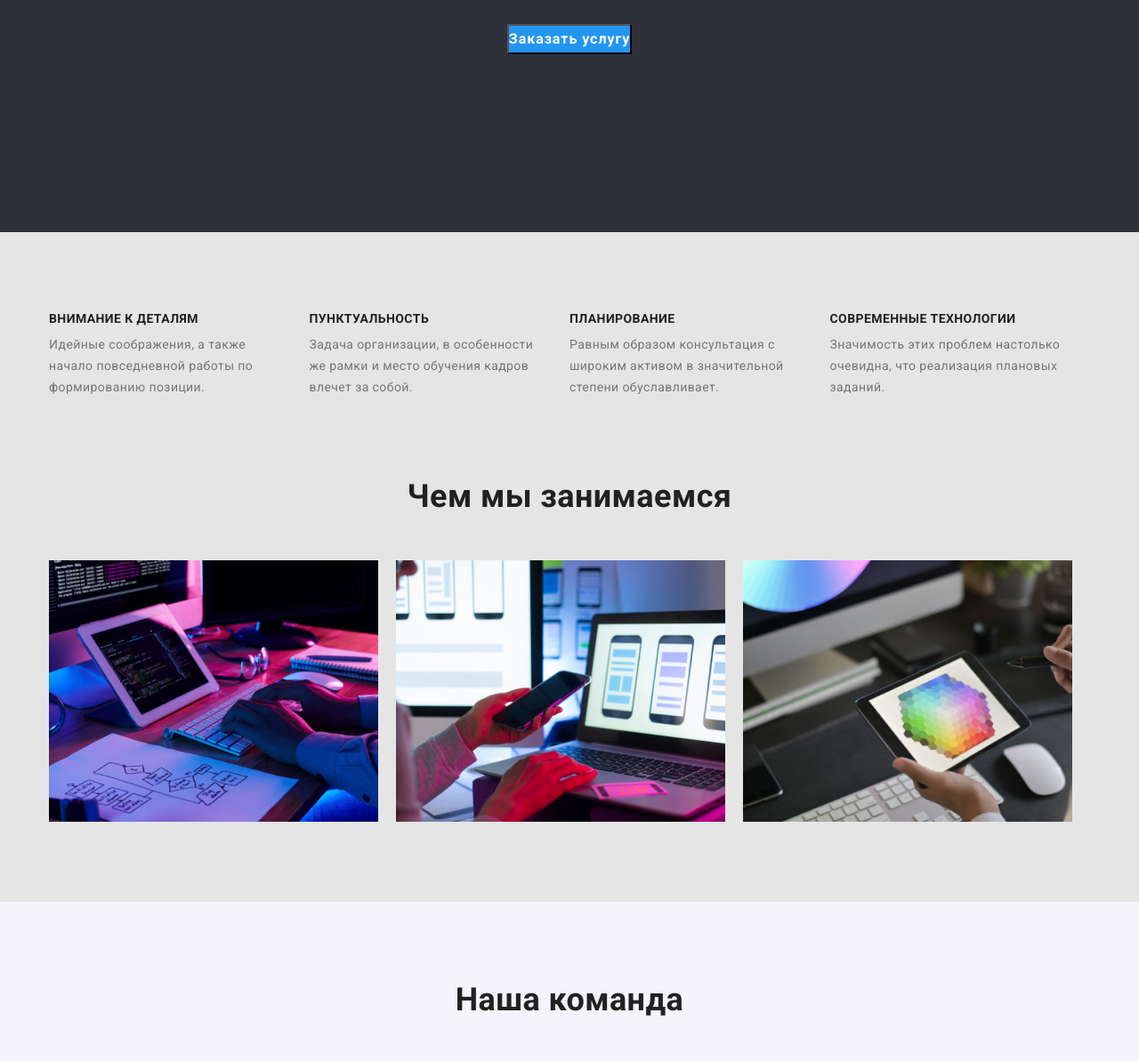
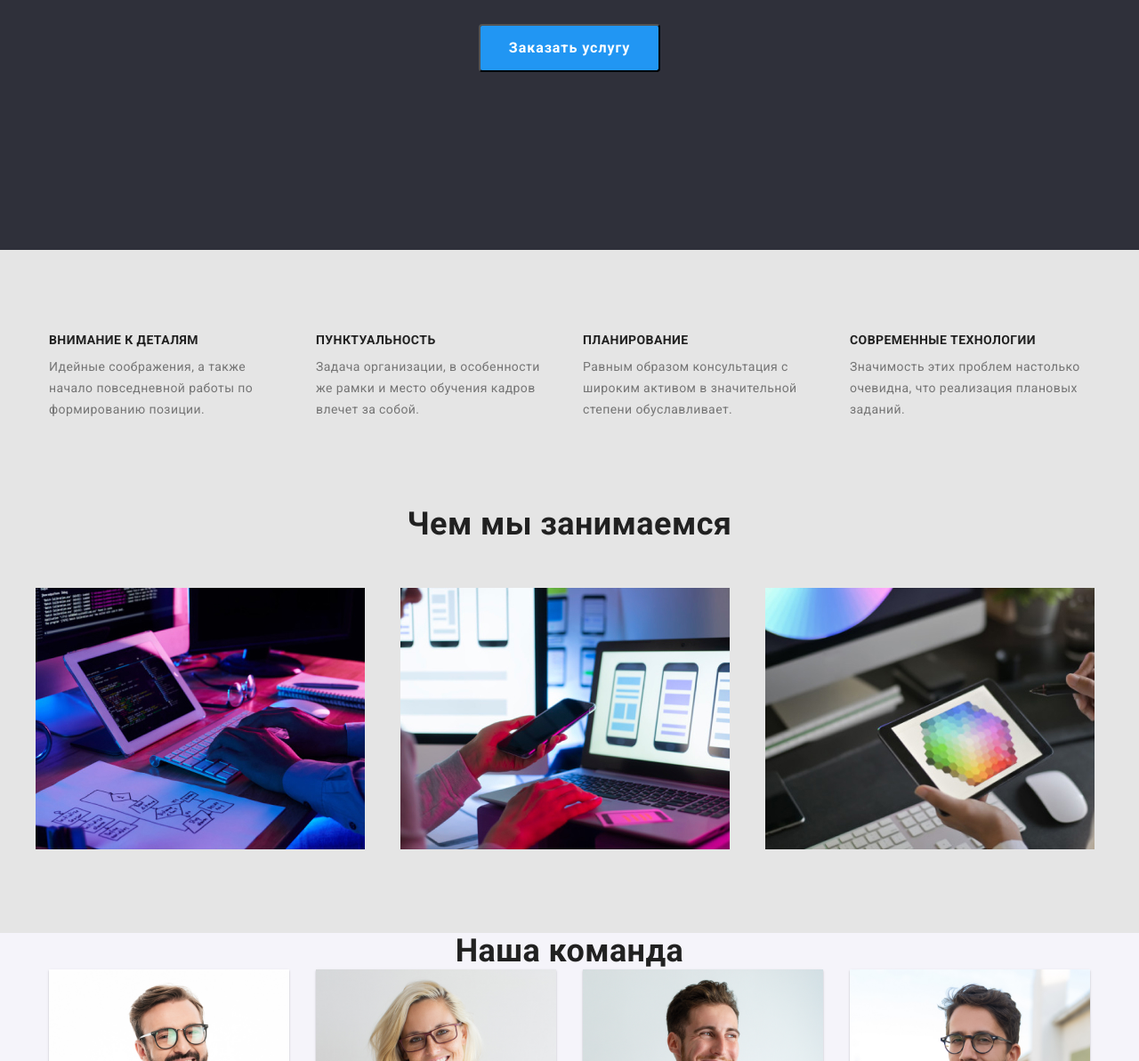
Before and after one commit to EvgeniyBoyko/goit-markup-hw-03, a plain HTML site: page index.html in a window 1280 px wide. Shown: the part 399-1592 px from the top of the page at 89% size. Drawn offline with nearby package versions, Linux system fonts and the light colour scheme.

Commit message:
feature + work list

```diff
--- a/CSS/style.css
+++ b/CSS/style.css
@@ -10,6 +10,8 @@
 
 img {
   display: block;
+  max-width: 100%;
+  height: auto;
 }
 
 * {
@@ -36,6 +38,8 @@ h4 {
 
 ul {
   list-style: none;
+  margin: 0px;
+  padding: 0px;
 }
 
 /* =================Header================= */
@@ -67,12 +71,6 @@ ul {
 
 /* ===================END logo================ */
 
-.nav-header {
-  display: flex;
-  justify-content: space-between;
-  align-items: center;
-}
-
 .header-container {
   display: flex;
   align-items: center;
@@ -91,7 +89,11 @@ ul {
 
 .nav-header {
   display: flex;
+  justify-content: space-between;
+  align-items: center;
+  margin-right: auto;
 }
+
 .site-nav {
   display: flex;
   margin-left: 90px;
@@ -164,7 +166,7 @@ ul {
   text-transform: uppercase;
 }
 
-.hero-page .hero-link {
+.hero-page .hero-btn {
   color: var(--text-wite-color);
   font-weight: 700;
   font-size: 16px;
@@ -176,8 +178,8 @@ ul {
   background-color: var(--text-accent);
 }
 
-.hero-page .hero-link:focus,
-.hero-page .hero-link:hover {
+.hero-page .hero-btn:focus,
+.hero-page .hero-btn:hover {
   color: var(--text-black-color);
   background-color: var(--background-second-color);
 }
@@ -190,7 +192,7 @@ ul {
   text-align: center;
 }
 
-.hero-page .button {
+.hero-page .hero-btn {
   color: var(--text-wite-color);
   background-color: var(--text-accent);
   font-weight: 700;
@@ -201,11 +203,15 @@ ul {
   letter-spacing: 0.06em;
 }
 
-.hero-link {
+.hero-btn {
   text-align: center;
   margin-left: auto;
   margin-right: auto;
   margin-top: 30px;
+  padding: 10px 0;
+  padding-left: 32px;
+  padding-right: 32px;
+  border-radius: 4px;
 }
 
 /* =================END HERO================  */
@@ -249,44 +255,56 @@ ul {
 /* =====================FEARURES================ */
 
 .features-item:not(:last-child) {
-  padding-right: 30px;
+  margin-right: 30px;
+}
+
+.section-features {
+  padding-top: 94px;
+  padding-bottom: 48px;
 }
 
 .features-list {
   display: flex;
   flex-wrap: wrap;
-  padding-top: 90px;
+  margin-right: -30px;
 }
 
 .features-item {
-  flex-basis: calc(100% / 4);
+  flex-basis: calc(100% / 4 - 30px);
 }
 
 .features-text {
-  padding-top: 10px;
+  margin-top: 10px;
 }
 
 /* =====================FEARURES================ */
 
 /* ================ЧЕМ ЗАНИМАЕМСЯ============== */
 
-.container .section-title.name-page {
-  padding-top: 90px;
-  padding-bottom: 50px;
+.section-work .section-title.name-page {
+  margin-bottom: 50px;
+}
+
+.section-work {
+  padding-top: 48px;
+  padding-bottom: 94px;
 }
 
 .work-title {
   display: flex;
   flex-wrap: wrap;
+  margin-left: -30px;
+  margin-right: -30px;
+  justify-content: center;
+  align-items: center;
 }
 
 .work-title > .work-item {
-  flex-basis: calc(100% / 3);
-  padding-bottom: 90px;
+  flex-basis: calc(100% / 3 - 30px);
 }
 
 .work-title > .work-item:not(:last-child) {
-  padding-right: 20px;
+  margin-right: 30px;
 }
 
 /* ================ КОНЕЦ ЧЕМ ЗАНИМАЕМСЯ============== */
--- a/index.html
+++ b/index.html
@@ -44,7 +44,7 @@
             Эффективные решения<br />
             для вашего бизнеса
           </h1>
-          <button type="button" class="hero-link">Заказать услугу</button>
+          <button type="button" class="hero-btn">Заказать услугу</button>
         </div>
       </section>
 
@@ -83,7 +83,7 @@
       </section>
 
       <!--Чем занимаемся-->
-      <section class="section">
+      <section class="section section-work">
         <div class="container">
           <h2 class="section-title name-page">Чем мы занимаемся</h2>
           <ul class="work-title">
```
